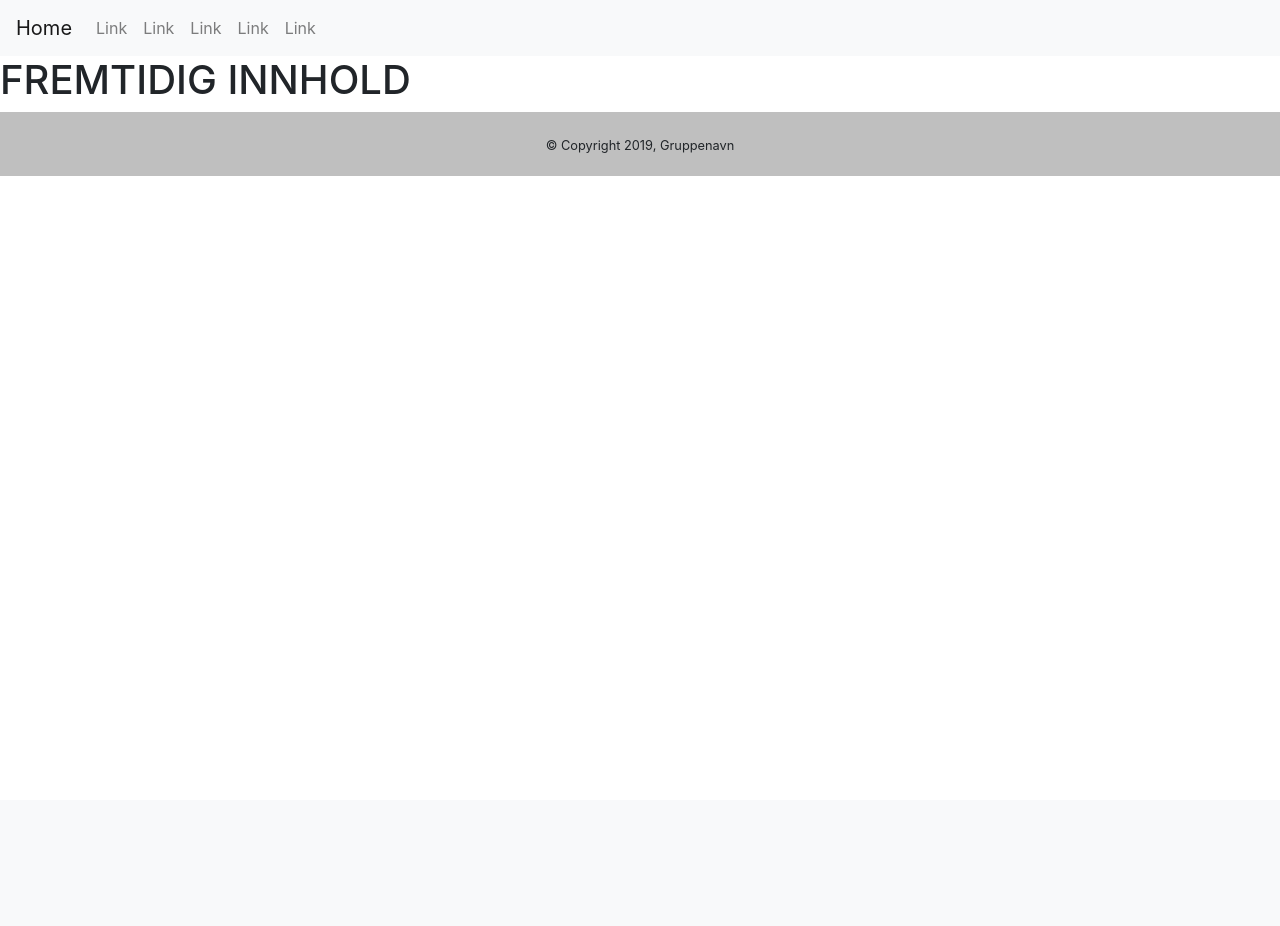
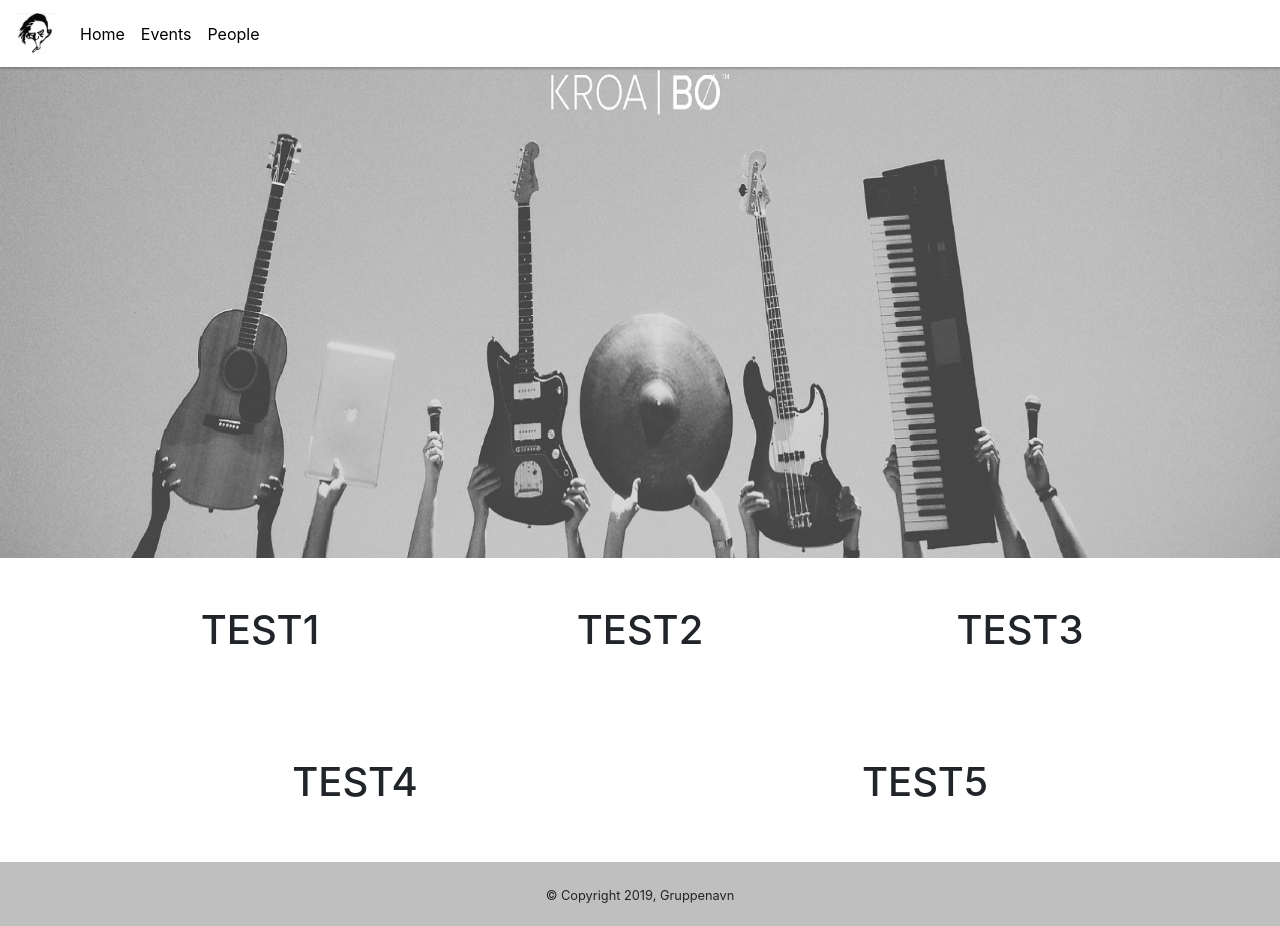
Before and after one commit to LarsStianF/KroaApplikasjon, a PHP site: page / in a window 1280 px wide. Before the commit the page ends 176 px from the top, so only its background shows below. Run offline with PHP 8.4, Linux system fonts and the light colour scheme.

Commit message:
Gjort noen småting
1. lagt til noen kolonne eksempler for testing
2. satt fast midlertidig meny.

```diff
--- a/index.php
+++ b/index.php
@@ -9,10 +9,51 @@ include 'rsc/imports/php/header.php';
 ######################## ! DO NOT EDIT ABOVE THIS POINT ! ########################
 ##################################################################################
 -->
-
 <main>
 
-    <h1>FREMTIDIG INNHOLD</h1>
+
+    <section>
+        <div class="main-picture">
+
+            <!-- logo navbar start -->
+            <a href="#" class=""><img src="rsc/img/Openscenecut.png"></a>
+            <!-- logo navbar stop -->
+
+
+        </div>
+    </section>
+    <section class="pt-5 pb-5">
+        <div class="container">
+            <div class="row">
+
+                <div class="col text-center">
+                    <h1>TEST1</h1>
+                </div>
+                <div class="col text-center">
+                    <h1>TEST2</h1>
+                </div>
+                <div class="col text-center">
+                    <h1>TEST3</h1>
+                </div>
+
+            </div>
+        </div>
+    </section>
+    <section class="pt-5 pb-5">
+        <div class="container">
+            <div class="row">
+
+                <div class="col text-center">
+                    <h1>TEST4</h1>
+                </div>
+                <div class="col text-center">
+                    <h1>TEST5</h1>
+                </div>
+
+            </div>
+        </div>
+    </section>
+
 
 </main>
 
--- a/rsc/imports/css/main.css
+++ b/rsc/imports/css/main.css
@@ -1,14 +1,30 @@
 :root{
-    --main-color: #000000;
+
+    --black-color: #000000;
+    --white-color: #ffffff;
 }
 
 footer#footer{
-    background-color: var(--main-color);
+    background-color: var(--black-color);
     color: white;
 
+}
+
+nav#customnav {
+    box-shadow: 0px 2px 2px rgba(0,0,0,0.2);
 }
 
 .footer-copyright{
     background-color: rgba(0,0,0,0.25);
     padding: 20px 0;
 }
+
+
+.navbar a {
+    color: var(--black-color);
+}
+
+.main-picture img {
+    width: 100vw;
+    height: 500px;
+}
--- a/rsc/imports/php/head.php
+++ b/rsc/imports/php/head.php
@@ -3,6 +3,8 @@
     <head>
         <meta charset="UTF-8">
         <!-- Bootstrap import -->
+        <link rel="stylesheet" href="https://maxcdn.bootstrapcdn.com/bootstrap/4.0.0/css/bootstrap.min.css" integrity="sha384-Gn5384xqQ1aoWXA+058RXPxPg6fy4IWvTNh0E263XmFcJlSAwiGgFAW/dAiS6JXm" crossorigin="anonymous">
         <link rel="stylesheet" href="rsc/imports/css/main.css">
-        <link rel="stylesheet" href="https://maxcdn.bootstrapcdn.com/bootstrap/4.0.0/css/bootstrap.min.css" integrity="sha384-Gn5384xqQ1aoWXA+058RXPxPg6fy4IWvTNh0E263XmFcJlSAwiGgFAW/dAiS6JXm" crossorigin="anonymous">
+
     </head>
+    <body>
--- a/rsc/imports/php/header.php
+++ b/rsc/imports/php/header.php
@@ -1,31 +1,25 @@
-<header>
-    <nav class="navbar navbar-expand-lg navbar-light bg-light">
-        <a class="navbar-brand" href="#">Home</a>
-        <button class="navbar-toggler" type="button" data-toggle="collapse" data-target="#navbarSupportedContent" aria-controls="navbarSupportedContent" aria-expanded="false" aria-label="Toggle navigation">
-            <span class="navbar-toggler-icon"></span>
-        </button>
 
-        <div class="collapse navbar-collapse" id="navbarSupportedContent">
-            <ul class="navbar-nav mr-auto">
+    <style>
+        :root{ --navbar-height: 58px; }
+        nav#customnav ~ main {margin-top: var(--navbar-height);}
+    </style>
 
+        <nav id="customnav" class="navbar navbar-expand-sm fixed-top bg-white">
+
+
+            <a class="navbar-brand"><img src="rsc/img/Kroalogo.png" alt="logo" style="width:40px;"></a>
+
+
+                <ul class="navbar-nav">
                     <li class="nav-item">
-                    <a class="nav-link" href="#">Link</a>
+                        <a class="nav-link" href="#">Home</a>
                     </li>
                     <li class="nav-item">
-                    <a class="nav-link" href="#">Link</a>
+                        <a class="nav-link" href="#">Events</a>
                     </li>
                     <li class="nav-item">
-                    <a class="nav-link" href="#">Link</a>
-                </li>
-                <li class="nav-item">
-                    <a class="nav-link" href="#">Link</a>
-                </li>
-                <li class="nav-item">
-                    <a class="nav-link" href="#">Link</a>
+                        <a class="nav-link" href="#">People</a>
                     </li>
                 </ul>
 
-        </div>
         </nav>
-</header>
-<body>
```
Also changed, not shown: rsc/img/Openscene.png (added), rsc/img/Openscenecut.png (added). Lines whose indentation alone changed are shown as unchanged.
